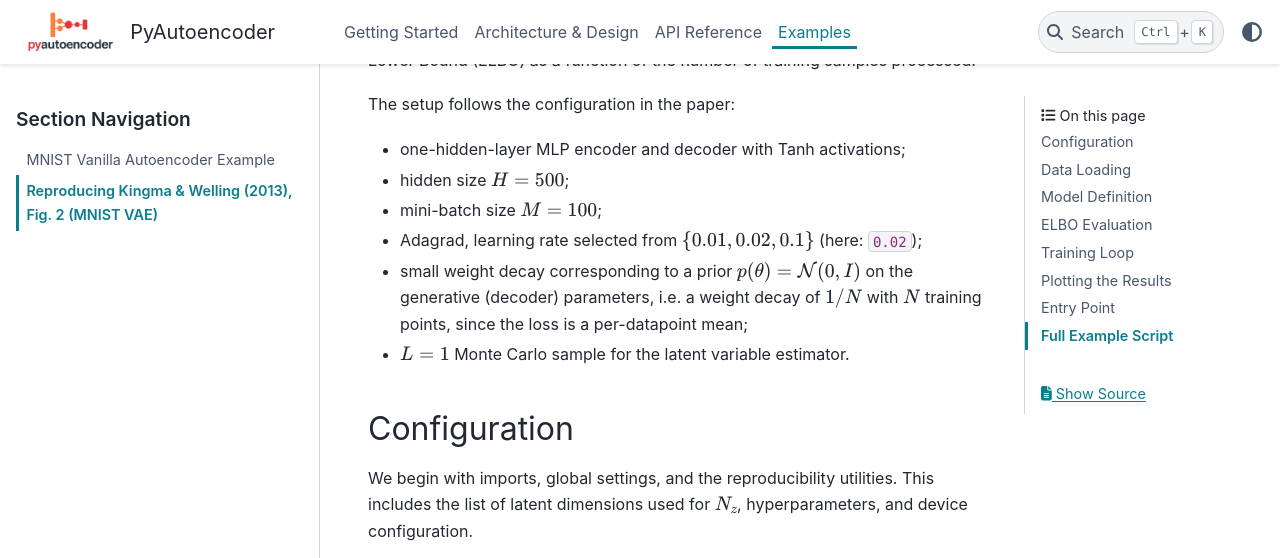
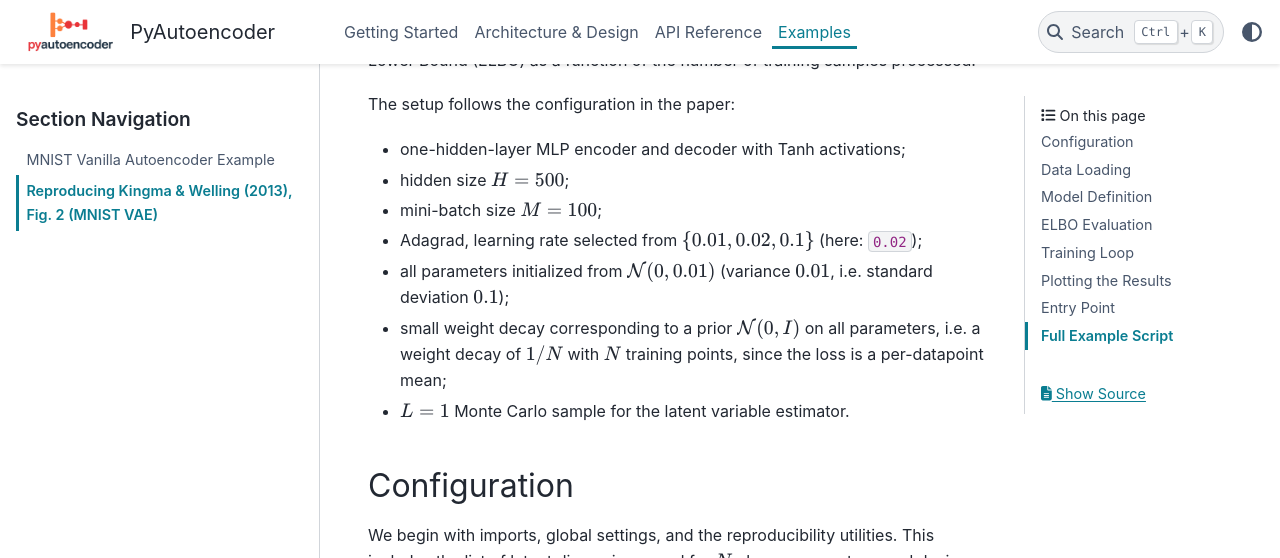
Before and after one commit to andrea-pollastro/pyautoencoder, a Sphinx documentation site: the page built from docs/source/examples/vae_mnist.rst, in a window 1280 px wide and 1400 px high, scrolled down 288 px, cut to the strip 0-558 px from the top of the window. Built offline with Sphinx 7.4.7 and the PyData theme 0.15.4, drawn with Linux system fonts in a browser that asks for light colours; some of the changed text lies outside the part shown.

Commit message:
VAE example: initialize and regularize all parameters as in the paper
Kingma & Welling (2013), Sec. 5:
- "All parameters, both variational and generative, were initialized by
  random sampling from N(0, 0.01)": initialize weights and biases (the
  biases were set to zero), reading 0.01 as the variance as in the
  paper's N(0, I) notation, i.e. std 0.1 (it was std 0.01).
- The N(0, I) weight decay applies to all parameters, which "were
  jointly stochastically optimized using the MAP criterion", not only
  to the decoder.

Co-Authored-By: Claude Opus 5.5 <noreply@anthropic.com>

```diff
--- a/docs/source/examples/vae_mnist.rst
+++ b/docs/source/examples/vae_mnist.rst
@@ -15,9 +15,11 @@ The setup follows the configuration in the paper:
 * hidden size :math:`H = 500`;
 * mini-batch size :math:`M = 100`;
 * Adagrad, learning rate selected from :math:`\{0.01, 0.02, 0.1\}` (here: ``0.02``);
-* small weight decay corresponding to a prior :math:`p(\theta) = \mathcal{N}(0, I)`
-  on the generative (decoder) parameters, i.e. a weight decay of :math:`1/N` with
-  :math:`N` training points, since the loss is a per-datapoint mean;
+* all parameters initialized from :math:`\mathcal{N}(0, 0.01)` (variance
+  :math:`0.01`, i.e. standard deviation :math:`0.1`);
+* small weight decay corresponding to a prior :math:`\mathcal{N}(0, I)` on all
+  parameters, i.e. a weight decay of :math:`1/N` with :math:`N` training points,
+  since the loss is a per-datapoint mean;
 * :math:`L = 1` Monte Carlo sample for the latent variable estimator.
 
 
@@ -68,7 +70,8 @@ Each VAE consists of:
 * linear output logits interpreted by :meth:`VAE.compute_loss`
   under a Bernoulli likelihood.
 
-Weights are initialized with a small Gaussian as described in the paper.
+All parameters (weights and biases) are initialized from :math:`\mathcal{N}(0, 0.01)`
+as described in the paper, reading the second argument as the variance.
 
 .. literalinclude:: ../../../examples/mnist_vae_kingma2013.py
    :language: python
```
Also changed, not shown: 1 other file.
